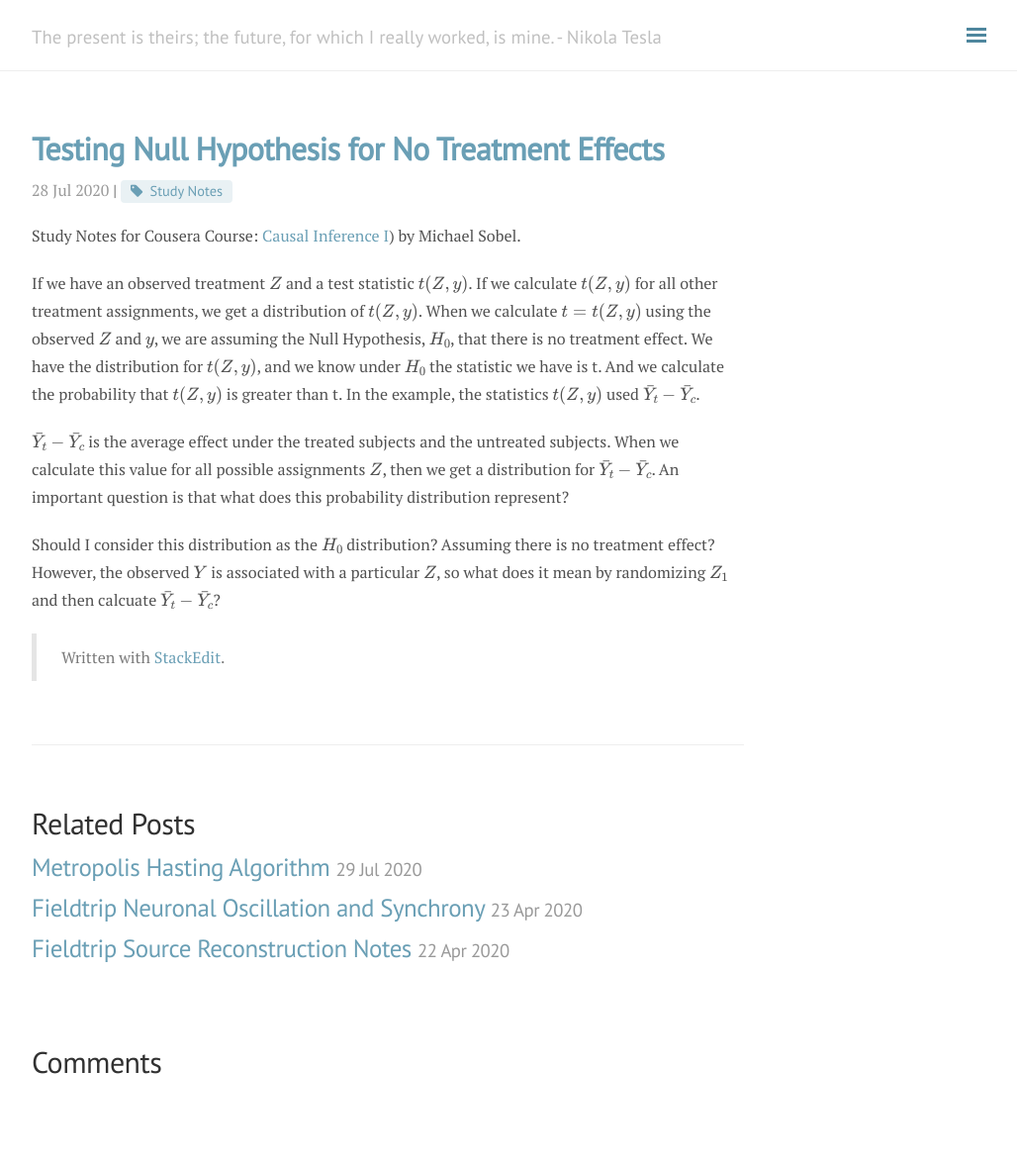
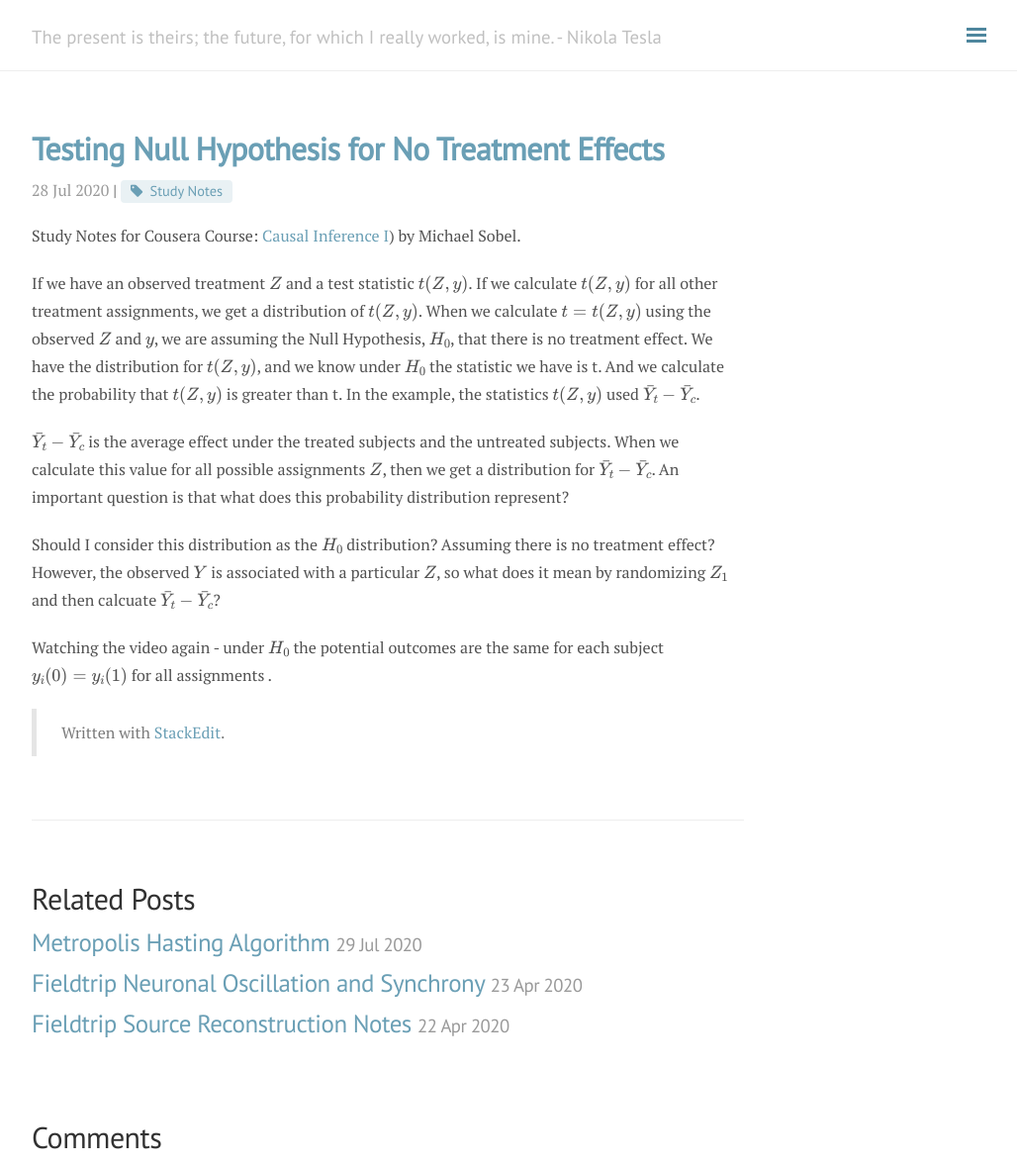
Before and after one commit to andylikescodes/andylikescodes.github.io, a Jekyll site: the page built from _posts/2020-07-28-Testing-Null-Hypothesis-For-Treatment-Effects.md, in a window 1280 px wide and 1178 px high. Shown: the whole window at 99% size, without its empty margins (248-1276 px from the left). Built offline with Jekyll 4.4.1, drawn with Linux system fonts in a browser that asks for light colours; nearby versions of some CDN libraries; formulas are drawn with MathJax 3; comment, search, counter and statistics services are not loaded.

Commit message:
_posts/2020-07-28-Testing-Null-Hypothesis-For-Treatment-Effects.md updated from https://stackedit.io/

```diff
--- a/_posts/2020-07-28-Testing-Null-Hypothesis-For-Treatment-Effects.md
+++ b/_posts/2020-07-28-Testing-Null-Hypothesis-For-Treatment-Effects.md
@@ -13,10 +13,12 @@ $\bar{Y}_t - \bar{Y}_c$ is the average effect under the treated subjects and the
 
 Should I consider this distribution as the $H_0$ distribution? Assuming there is no treatment effect? However, the observed $Y$ is associated with a particular $Z$, so what does it mean by randomizing $Z_1$ and then calcuate $\bar{Y}_t - \bar{Y}_c$?
 
+Watching the video again - under $H_0$ the potential outcomes are the same for each subject $y_i(0) = y_i(1)$ for all assignments .
+
 
 
 > Written with [StackEdit](https://stackedit.io/).
 <!--stackedit_data:
-eyJoaXN0b3J5IjpbLTE5NTM0MTM4NjQsMjAwNzQ1NTMyNSwtMj
-A2OTcwODU0NV19
+eyJoaXN0b3J5IjpbLTY3NjIzNTc4LC0xOTUzNDEzODY0LDIwMD
+c0NTUzMjUsLTIwNjk3MDg1NDVdfQ==
 -->
```
